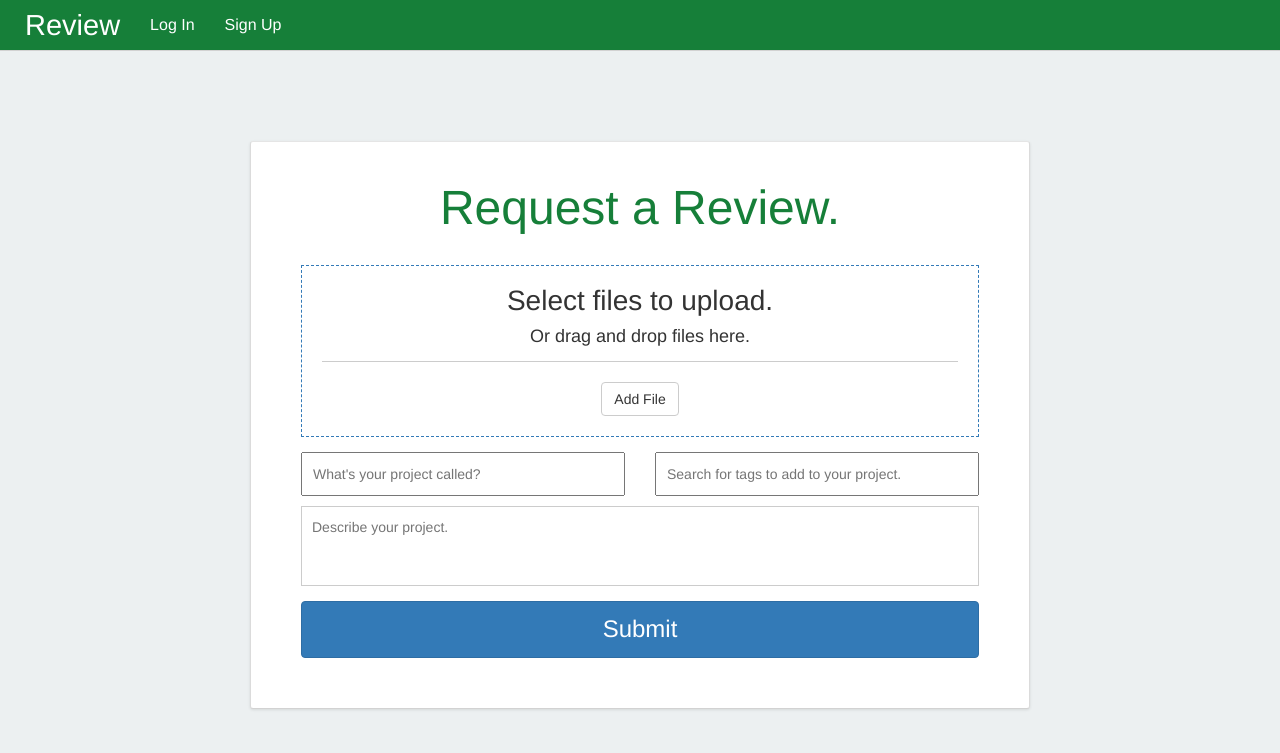
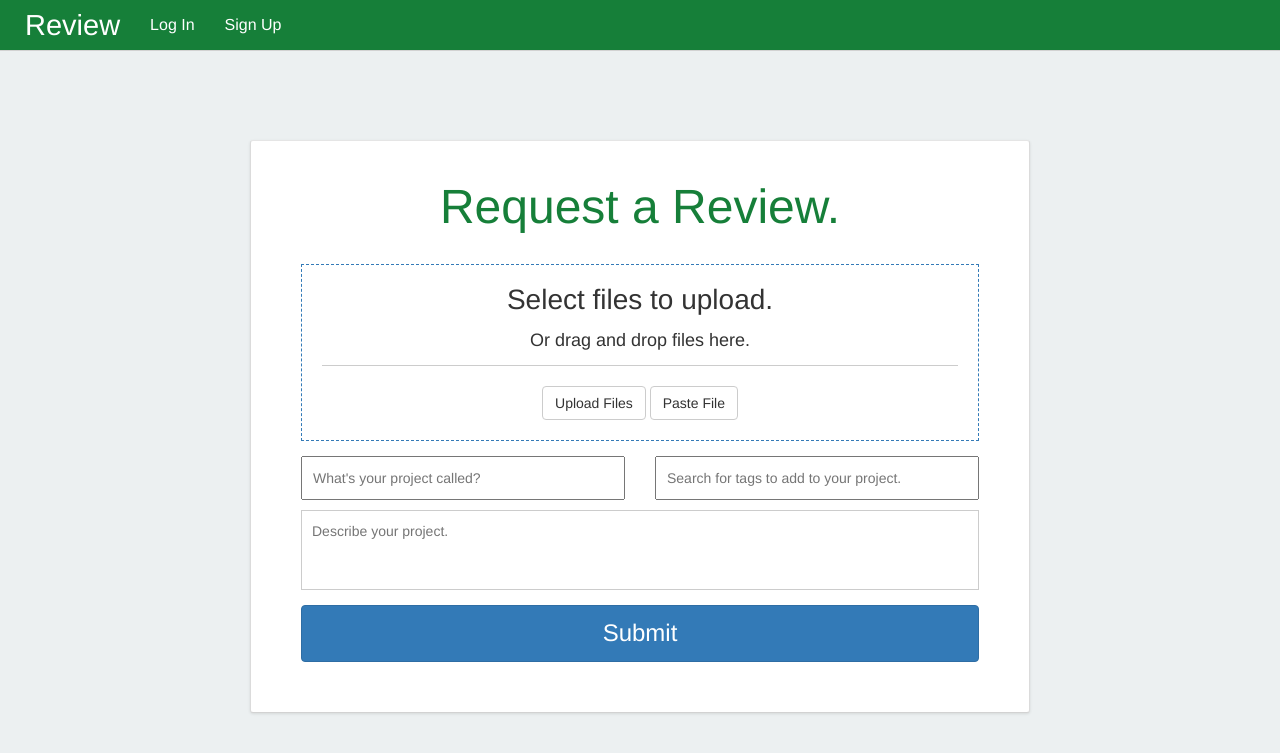
Before and after one commit to tmacwill/review, a Flask app: page /upload in a window 1280 px wide. Shown: the top 753 px of the page. Run offline with Flask 2, Linux system fonts and the light colour scheme; some libraries are stand-ins or nearby versions.

Commit message:
upload via copy/paste
enable people to upload files via copy/paste. fix the navbar at the top.
rename "requests" to "uploads".

```diff
--- a/r/static/css/browse.css
+++ b/r/static/css/browse.css
@@ -11,7 +11,7 @@ h3 {
     margin-bottom: 10px;
 }
 
-.tags-box, .requests-box {
+.tags-box, .uploads-box {
     padding: 20px 30px;
 }
 
--- a/r/static/css/global.css
+++ b/r/static/css/global.css
@@ -29,6 +29,7 @@ h3 {
 }
 
 .main-container {
+    margin-top: 50px;
     padding: 20px;
 }
 
--- a/r/static/css/upload.css
+++ b/r/static/css/upload.css
@@ -11,7 +11,7 @@
 }
 
 .upload-box h4 {
-    margin-top: 10px;
+    margin-top: 15px;
     font-weight: 200;
 }
 
@@ -53,7 +53,7 @@
     background: #f5f5f5;
 }
 
-.upload-box .btn-add-file {
+.upload-box .btn-add-file, .upload-box .btn-paste-file {
     margin-top: 20px;
 }
 
@@ -108,3 +108,29 @@
     margin-top: 10px;
     margin-bottom: 5px;
 }
+
+.upload-box .container-paste {
+    display: none;
+}
+
+.upload-box .container-paste input {
+    margin-top: 15px;
+}
+
+.upload-box .container-paste textarea {
+    margin-top: 7px;
+    height: 300px;
+    font-family: monospace;
+}
+
+::-webkit-input-placeholder {
+    font-family: "Helvetica Neue", Helvetica, Arial, sans-serif !important;
+}
+
+:-moz-input-placeholder {
+    font-family: "Helvetica Neue", Helvetica, Arial, sans-serif !important;
+}
+
+::-moz-input-placeholder {
+    font-family: "Helvetica Neue", Helvetica, Arial, sans-serif !important;
+}
--- a/r/templates/layout.html
+++ b/r/templates/layout.html
@@ -14,7 +14,7 @@
         </script>
 
         {% if not hide_navbar %}
-            <nav class="navbar navbar-default">
+            <nav class="navbar navbar-default navbar-fixed-top">
                 <div class="container-fluid">
                     <div class="navbar-header">
                         <a class="navbar-brand" href="/">Review</a>
--- a/r/templates/macros/upload_box.html
+++ b/r/templates/macros/upload_box.html
@@ -7,7 +7,14 @@
         <h4>Or drag and drop files here.</h4>
         <div id="files-list" class="files-list"></div>
         <input id="input-file" class="input-file" type="file" multiple />
-        <a href="#" id="btn-add-file" class="btn btn-default btn-add-file">Add File</a>
+        <a href="#" id="btn-add-file" class="btn btn-default btn-add-file">Upload Files</a>
+        <a href="#" id="btn-paste-file" class="btn btn-default btn-paste-file">Paste File</a>
+        <div id="container-paste" class="container-paste">
+            <input id="input-paste-filename" class="input-paste-filename" placeholder="Filename" />
+            <textarea id="textarea-paste" class="textarea-paste" placeholder="Paste text here."></textarea>
+            <a href="#" id="btn-paste-file-done" class="btn btn-default btn-paste-file-done">Done</a>
+            <a href="#" id="btn-paste-file-cancel" class="btn btn-default btn-paste-file-cancel">Cancel</a>
+        </div>
     </div>
     <div class="row">
         <div class="col-md-6">
--- a/r/templates/pages/browse.html
+++ b/r/templates/pages/browse.html
@@ -36,7 +36,7 @@ window.initialTags = {{ tags_json|safe }};
             </div>
         </div>
         <div class="col-md-9">
-            <div class="requests-box content-area content-area-border">
+            <div class="uploads-box content-area content-area-border">
             </div>
         </div>
     </div>
--- a/r/templates/pages/profile.html
+++ b/r/templates/pages/profile.html
@@ -24,7 +24,7 @@
                             <td>{{ comment_count }}</td>
                         </tr>
                         <tr>
-                            <td>Requests</td>
+                            <td>Uploads</td>
                             <td>{{ upload_count }}</td>
                         </tr>
                         <tr>
@@ -45,7 +45,7 @@
                     <h3>Reviews</h3>
                 </a>
                 <a class="tab btn btn-default" href="#">
-                    <h3>Requests</h3>
+                    <h3>Uploads</h3>
                 </a>
             </div>
             <div class="row stories content-area">
```
Also changed, not shown: r/static/src/js/macros/upload_box.ts (+43 -4 lines).
